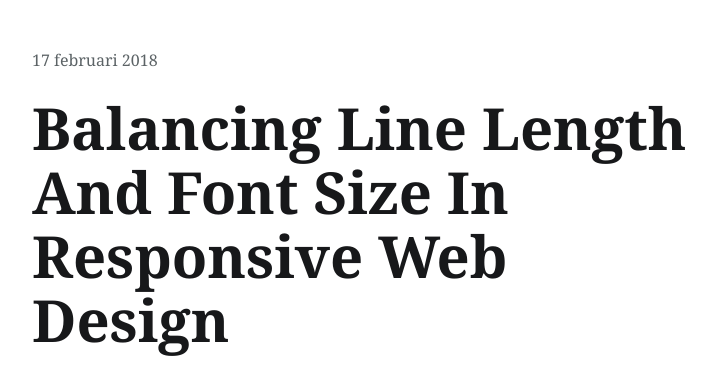
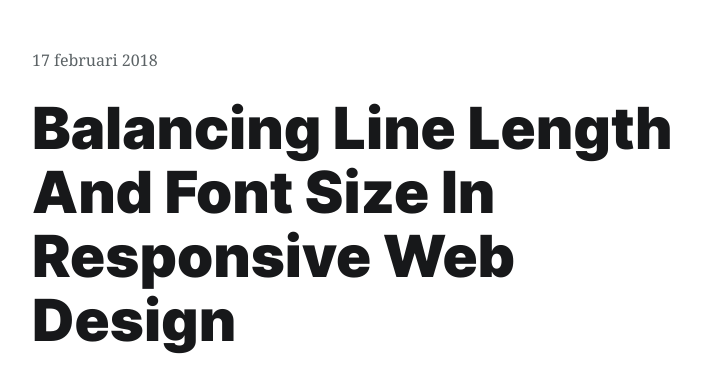
Before and after one commit to mct-ui/blogpost-design-BrianCuppen, a plain HTML site: page index.html in a window 1280 px wide. Shown: the top 373 px of the page, without its empty margins (272-988 px from the left). Drawn offline with Linux system fonts and the light colour scheme.

Commit message:
changed heading font-family

```diff
--- a/css/screen.css
+++ b/css/screen.css
@@ -63,6 +63,7 @@ h1,
 h2,
 h3 {
   color: #17181a;
+  font-family: 'Inter Web', 'Helvetica Neue', Helvetica, Arial, sans-serif;
 }
 
 a {
```
